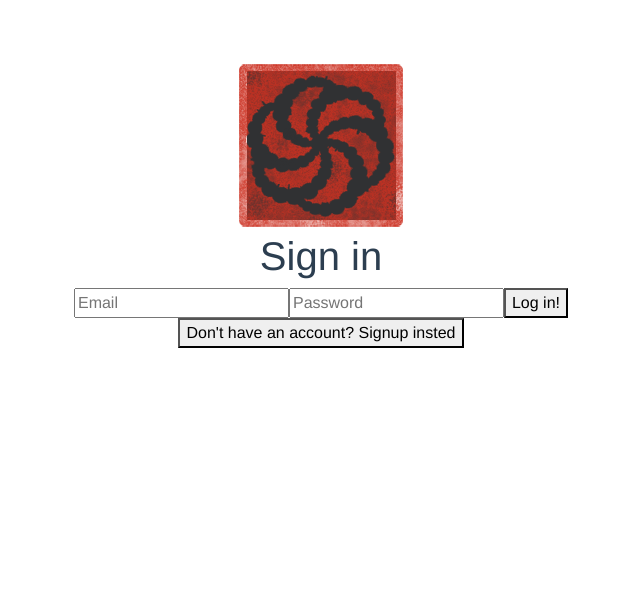
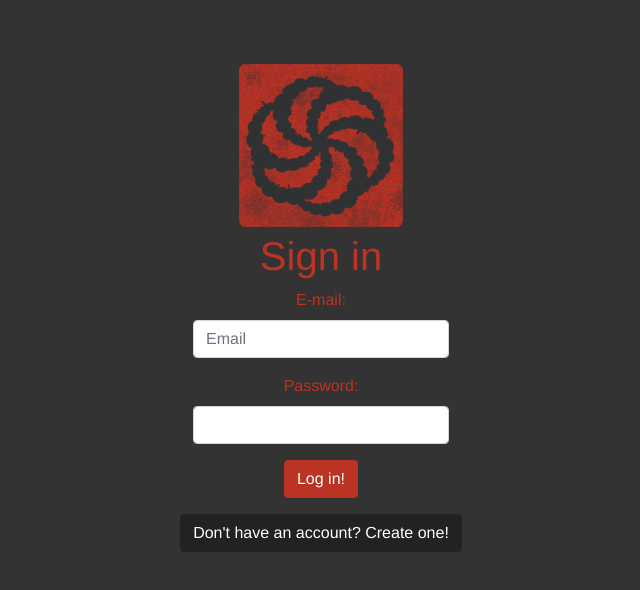
Before and after one commit to samborskik/spa-pwa-project, a Vue app: page / in a window 1280 px wide. Shown: the top 590 px of the page, without its empty margins (319-959 px from the left). Built offline with nearby package versions, Linux system fonts and the light colour scheme; no server answers.

Commit message:
Add bootstrap styles to Login and Signup page

```diff
--- a/src/App.vue
+++ b/src/App.vue
@@ -1,12 +1,12 @@
 <template>
   <div id="landingPage">
-    <img alt="Codewars logo" src="./assets/Codewars.png">
+    <img alt="Codewars logo" src="./assets/img/Codewars.png">
     <Login v-if="displayLogin" />
     <Signup v-else />
-    <button @click='handleChangeFormClick'>
-      <span v-if='displayLogin'>Don't have an account? Signup insted</span>
+    <b-button @click='handleChangeFormClick'>
+      <span v-if='displayLogin'>Don't have an account? Create one!</span>
       <span v-else>Have an account? Sign in</span>
-    </button>
+    </b-button>
   </div>
 </template>
 
@@ -32,13 +32,29 @@ export default {
 
 </script>
 
-<style>
+<style lang="scss">
+@import './assets/styles/custom.scss';
+@import '../node_modules/bootstrap/scss/bootstrap.scss';
+body {
+  background: #333;
+  margin: 0;
+  padding: 0;
+}
+.login {
+  max-width: 20vw;
+  margin: 0 auto;
+}
+
+
+.reddish {
+  margin: 2vh;
+}
 #landingPage {
   font-family: Avenir, Helvetica, Arial, sans-serif;
   -webkit-font-smoothing: antialiased;
   -moz-osx-font-smoothing: grayscale;
   text-align: center;
-  color: #2c3e50;
+  color: #b32;
   margin-top: 60px;
 }
 </style>
--- a/src/components/Login.vue
+++ b/src/components/Login.vue
@@ -1,9 +1,15 @@
 <template>
   <div class="login">
     <h1>Sign in</h1>
-    <input type="text" v-model="email" placeholder="Email">
-    <input type="password" v-model="password" placeholder="Password">
-    <button @click="signUp" >Log in!</button>
+    <b-form>
+      <b-form-group>
+        <label for="email-input">E-mail:</label>
+        <b-input id="email-input" type="email" v-model="email" placeholder="Email" required></b-input>
+      </b-form-group>
+      <label for="text-password">Password:</label>
+      <b-input v-model="password" type="password" id="text-password" required></b-input>
+      <b-button class="reddish" @click="signIn" variant="primary">Log in!</b-button>
+    </b-form>
   </div>
 </template>
 
@@ -18,10 +24,10 @@ export default {
     password: '',
   }),
   methods: {
-    signUp: function() {
+    signIn: function() {
       firebase.auth().signInWithEmailAndPassword(this.email, this.password)
         .then(
-          () => alert("Loged in!"),
+          () => alert("Logged in!"),
           (err) => alert(`Error: ${err.message}`)
         )
     }
--- a/src/components/Signup.vue
+++ b/src/components/Signup.vue
@@ -1,9 +1,35 @@
 <template>
   <div class="login">
     <h1>Create an account</h1>
-    <input type="text" v-model="email" placeholder="Email">
-    <input type="password" v-model="password" placeholder="Password">
-    <button @click="signUp" >Sign up!</button>
+    <b-form>
+      <b-form-group
+          id="input-group-1"
+          label="Email address:"
+          label-for="email-input"
+          description="We'll never share your email with anyone else.">
+        <b-form-input
+          id="email-input"
+          type="email"
+          v-model="email"
+          placeholder="Email"
+          required></b-form-input>
+      </b-form-group>
+      <b-form-group>
+        <label for="text-password">Password:</label>
+        <b-input v-model="password" type="password" id="text-password" aria-describedby="password-help-block"></b-input>
+          <b-form-invalid-feedback :state="validation">
+          Your password must be 8-20 characters long.
+          </b-form-invalid-feedback>
+          <b-form-valid-feedback :state="validation">
+          Looks Good.
+          </b-form-valid-feedback>
+    <b-form-text id="password-help-block">
+      Your password must be 8-20 characters long, contain letters and numbers, and must not
+      contain spaces, special characters, or emoji.
+    </b-form-text>
+    </b-form-group>
+      <b-button class="reddish" @click="signUp" variant="primary">Sign in!</b-button>
+    </b-form>
   </div>
 </template>
 
@@ -25,6 +51,11 @@ export default {
           (err) => alert(`Error: ${err.message}`)
         )
     }
-  }
+  },
+  computed: {
+      validation() {
+        return this.password.length > 7 && this.password.length < 21
+      }
+    }
 }
 </script>
```
Also changed, not shown: src/assets/Codewars.png (deleted).
